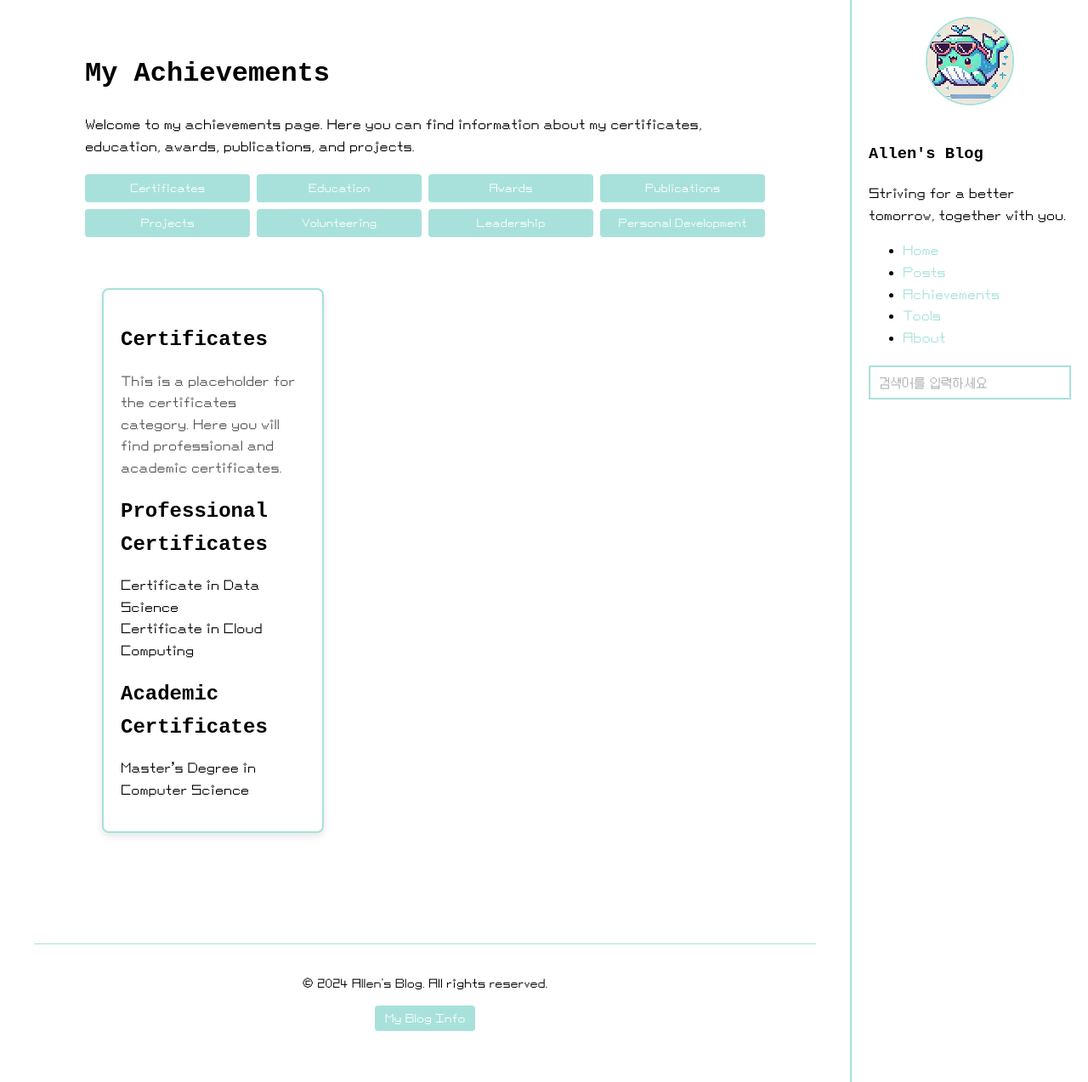
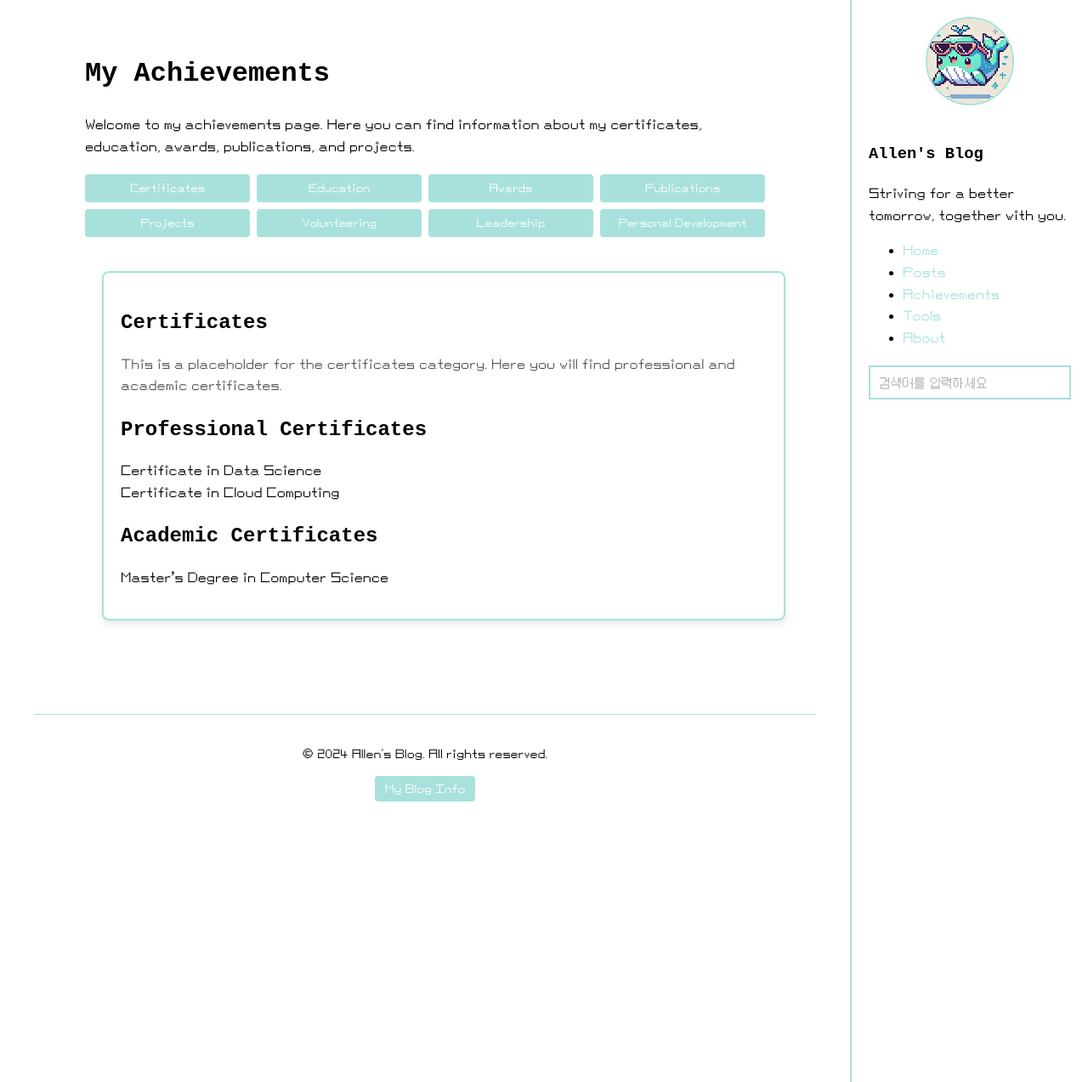
Before and after one commit to allenkang92/allenkang92.github.io, a Jekyll site: the page built from achievements.md, in a window 1280 px wide and 1273 px high. Shown: the whole window at 85% size. Built offline with Jekyll 4.4.1, drawn with Linux system fonts in a browser that asks for light colours; some web fonts are replaced.

Commit message:
카드 컨테이너 재조정

```diff
--- a/assets/css/style.css
+++ b/assets/css/style.css
@@ -906,12 +906,11 @@ th {
 /* 카드 컨테이너 */
 .card-container {
   display: grid;
-  grid-template-columns: repeat(4, 1fr); /* 4개의 칸을 균등 배치 */
+  grid-template-columns: repeat(1, 1fr); /* 카드 열 개수는 필요에 따라 조정 */
   gap: 16px;
-  max-width: 100%; /* 너비 제한을 없앰 */
-  width: 100%; /* 화면 크기에 따라 너비 확장 */
   padding: 20px;
 }
+
 
 /* 반응형 조정 */
 @media (max-width: 1024px) {
@@ -940,7 +939,6 @@ th {
   border-radius: 8px;
   padding: 20px;
   width: 100%; /* 카드를 화면 너비에 맞춰 확장 */
-  max-width: 100%; /* 카드 최대 너비 제한 해제 */
   box-shadow: 0 4px 8px rgba(0, 0, 0, 0.1);
-  margin: 20px auto;
+  margin: 0 auto;
 }
```
Also changed, not shown: assets/css/main.css (+3 -5 lines), 3 other files.
